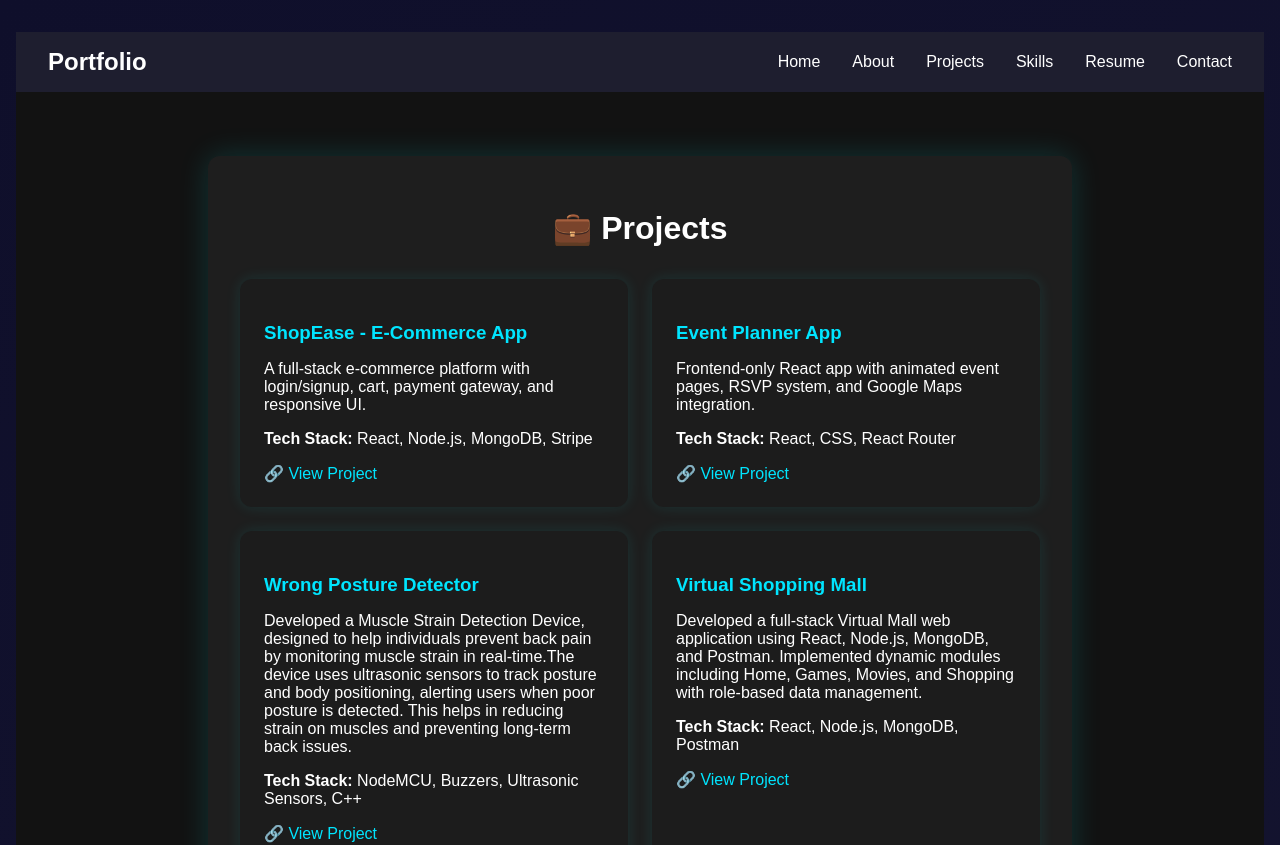
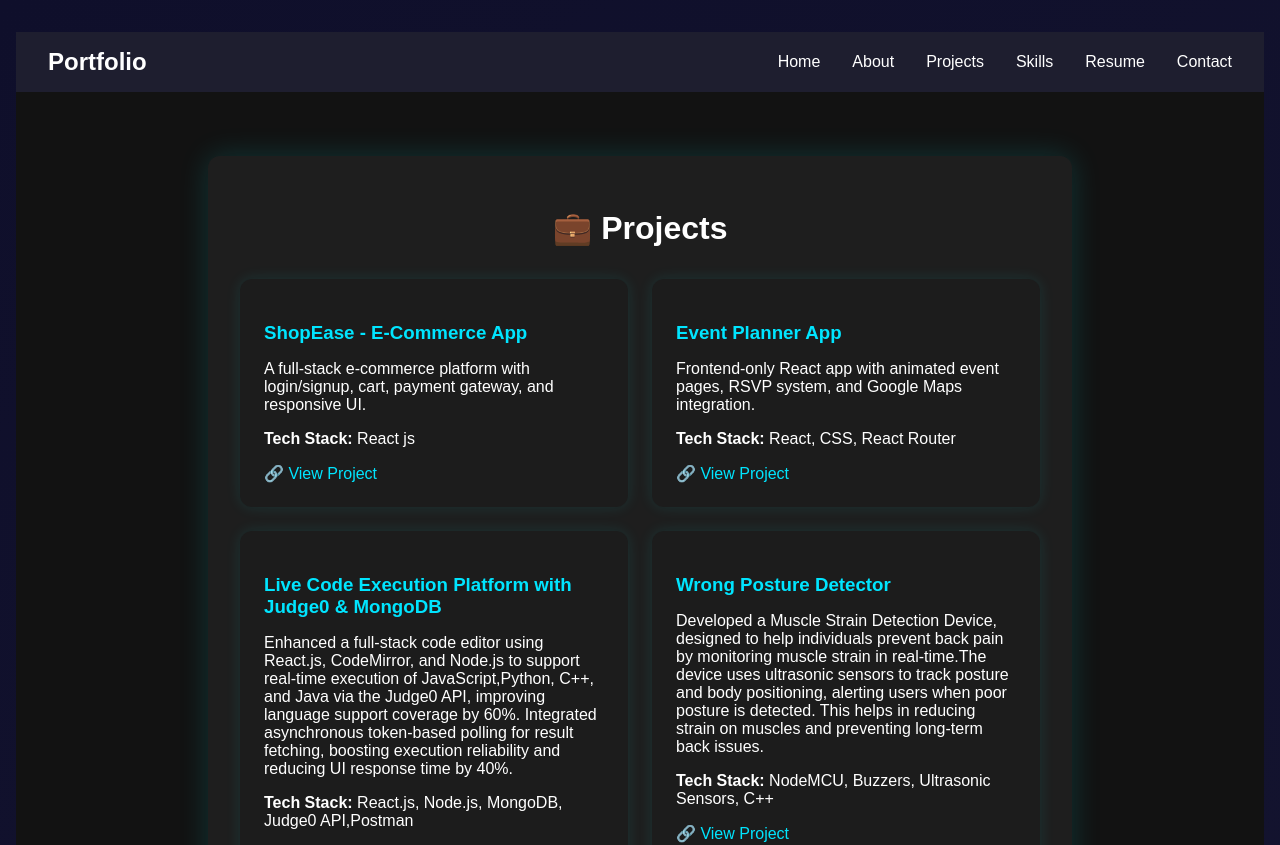
Before and after one commit to Nithin123t/portfolio, a React (Vite) app: page /projects in a window 1280 px wide. Shown: the top 845 px of the page. Built offline with nearby package versions, Linux system fonts and the light colour scheme.

Commit message:
Initial commit

```diff
--- a/package.json
+++ b/package.json
@@ -13,8 +13,8 @@
     "@react-three/drei": "^10.0.6",
     "@react-three/fiber": "^9.1.2",
     "framer-motion": "^12.6.5",
-    "react": "^19.0.0",
-    "react-dom": "^19.0.0",
+    "react": "^18.2.0",
+    "react-dom": "^18.2.0",
     "react-icons": "^5.5.0",
     "react-router-dom": "^7.5.0",
     "react-tsparticles": "^2.12.2",
--- a/src/pages/Projects.jsx
+++ b/src/pages/Projects.jsx
@@ -5,7 +5,7 @@ const projectList = [
   {
     title: 'ShopEase - E-Commerce App',
     description: 'A full-stack e-commerce platform with login/signup, cart, payment gateway, and responsive UI.',
-    tech: 'React, Node.js, MongoDB, Stripe',
+    tech: 'React js',
     link: 'https://virtual-mall-three.vercel.app/',
   },
   {
@@ -15,16 +15,16 @@ const projectList = [
     link: '#',
   },
   {
+    title: 'Live Code Execution Platform with Judge0 & MongoDB',
+    description: 'Enhanced a full-stack code editor using React.js, CodeMirror, and Node.js to support real-time execution of JavaScript,Python, C++, and Java via the Judge0 API, improving language support coverage by 60%. Integrated asynchronous token-based polling for result fetching, boosting execution reliability and reducing UI response time by 40%. ',
+    tech: 'React.js, Node.js, MongoDB, Judge0 API,Postman',
+    link: '#',
+  },
+  {
     title: 'Wrong Posture Detector',
     description: 'Developed a Muscle Strain Detection Device, designed to help individuals prevent back pain by monitoring muscle strain in real-time.The device uses ultrasonic sensors to track posture and body positioning, alerting users when poor posture is detected. This helps in reducing strain on muscles and preventing long-term back issues.  ',
     tech: 'NodeMCU, Buzzers, Ultrasonic Sensors, C++',
 
-  },
-  {
-    title: 'Virtual Shopping Mall',
-    description: 'Developed a full-stack Virtual Mall web application using React, Node.js, MongoDB, and Postman. Implemented dynamic modules including Home, Games, Movies, and Shopping with role-based data management. ',
-    tech: 'React, Node.js, MongoDB, Postman',
-    link: '#',
   },
   {
     title: 'Exports',
```
